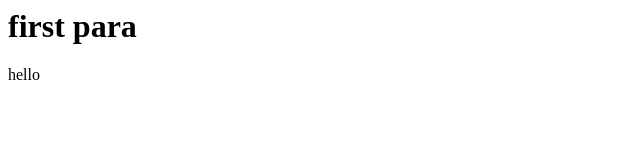
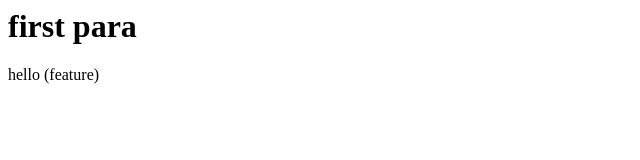
Before and after one commit to poojagarg02/codeone, a plain HTML site: page index.html in a window 1280 px wide. Shown: the full height of the page, 0-640 px from the left. Drawn offline with Linux system fonts and the light colour scheme.

Commit message:
freature1 add bracket

```diff
--- a/index.html
+++ b/index.html
@@ -1,2 +1,2 @@
 <h1>first para</h1>
-<p>hello</p>
+<p>hello (feature)</p>
```
